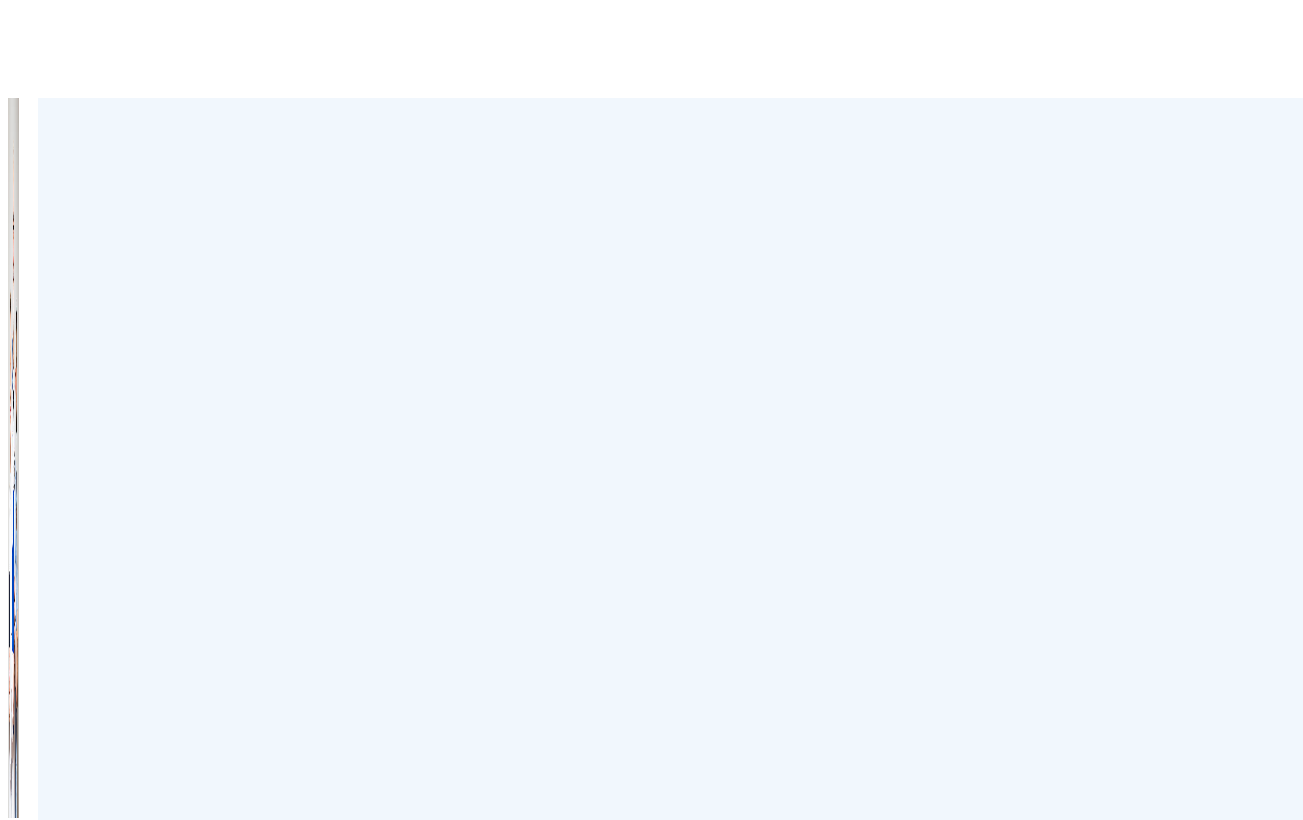
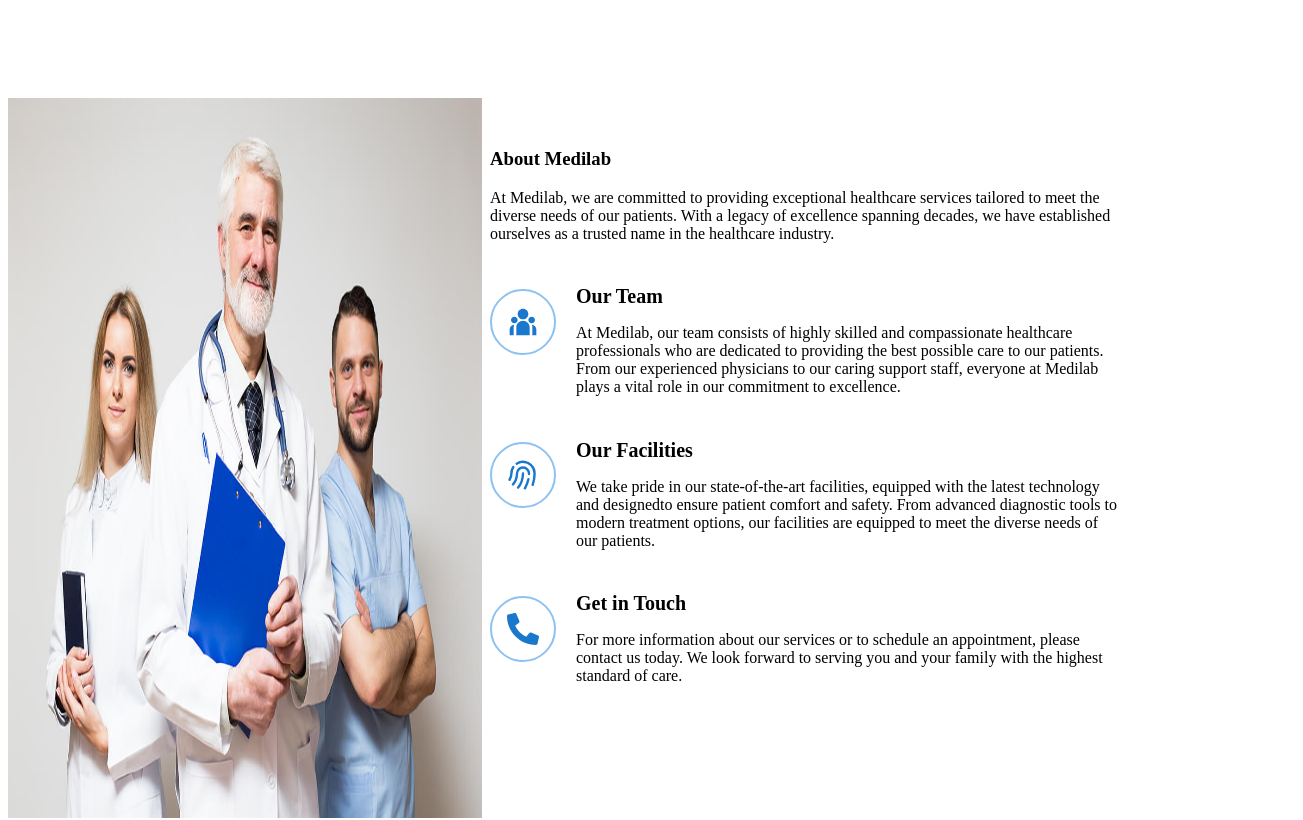
Before and after one commit to mulindijr/Medilab, a React (Vite) app: page / in a window 1280 px wide. Shown: the part 1212-2032 px from the top of the page, 1303 px wide, since content can reach past the window. Built offline with nearby package versions, Linux system fonts and the light colour scheme.

Commit message:
Add 'about-body' styling

```diff
--- a/src/components/About/About.css
+++ b/src/components/About/About.css
@@ -1,5 +1,9 @@
 #about{
     margin-top: 100px;
+    display: flex;
+    flex-direction: column;
+}
+.about-body{
     display: flex;
 }
 .about-left{
```
